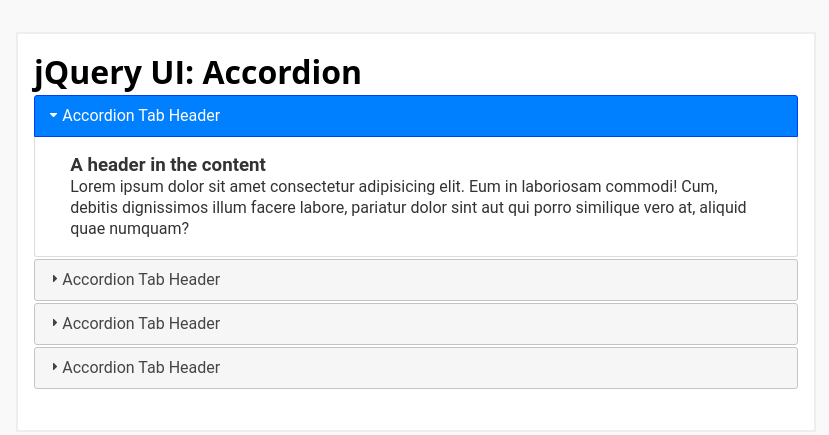
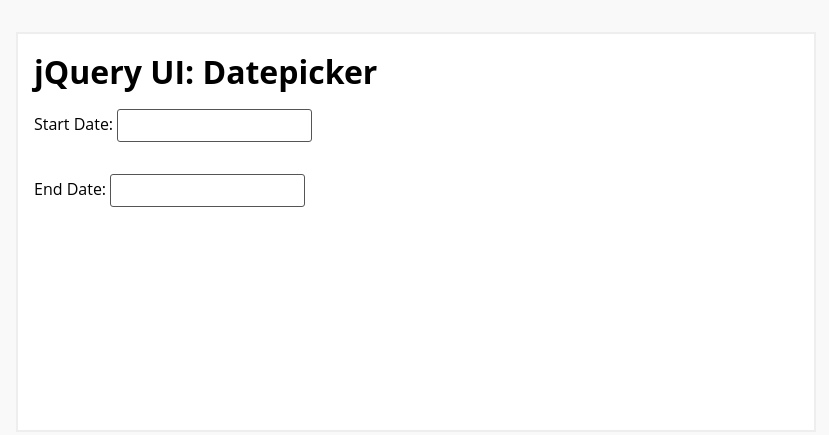
Before and after one commit to frankjr212711/jQueryUI, a plain HTML site: page draggable.html in a window 1280 px wide. Shown: the whole page, without its empty margins (224-1053 px from the left). Drawn offline with nearby package versions, Linux system fonts and the light colour scheme.

Commit message:
added datepicker

```diff
--- a/css/styles.css
+++ b/css/styles.css
@@ -18,7 +18,10 @@
     display: table;
     clear: both;
 }
-#accordion {
-    line-height: 1.5;
-    font-family: 'roboto';
+
+input.date {
+    padding: .5rem;
+    margin: 1rem 0;
+    border: 1px solid #555;
+    border-radius: 3px;
 }
--- a/draggable.html
+++ b/draggable.html
@@ -16,53 +16,10 @@
 <body>
     <div class="container">
 
-        <h1>jQuery UI: Accordion</h1>
+        <h1>jQuery UI: Datepicker</h1>
 
-
-
-
-        <div id="accordion">
-            <h2>Accordion Tab Header</h2>
-            <div>
-                <h3>A header in the content</h3>
-
-                <p>Lorem ipsum dolor sit amet consectetur adipisicing elit. Eum in laboriosam commodi! Cum, debitis dignissimos illum facere labore, pariatur dolor sint aut qui porro similique vero at, aliquid quae numquam?</p>
-            </div>
-
-
-            <h2>Accordion Tab Header</h2>
-            <div>
-                <h3>A header in the content</h3>
-
-                <p>Lorem ipsum dolor sit amet consectetur adipisicing elit. Eum in laboriosam commodi! Cum, debitis dignissimos illum facere labore, pariatur dolor sint aut qui porro similique vero at, aliquid quae numquam?</p>
-
-                <ol>
-                    <li>list item</li>
-                    <li>list item</li>
-                    <li>list item</li>
-                    <li>list item</li>
-                </ol>
-            </div>
-
-
-
-            <h2>Accordion Tab Header</h2>
-            <div>
-                <h3>A header in the content</h3>
-
-                <p>Lorem ipsum dolor sit amet consectetur adipisicing elit. Eum in laboriosam commodi! Cum, debitis dignissimos illum facere labore, pariatur dolor sint aut qui porro similique vero at, aliquid quae numquam?</p>
-            </div>
-
-
-            <h2>Accordion Tab Header</h2>
-            <div>
-                <h3>A header in the content</h3>
-
-                <p>Lorem ipsum dolor sit amet consectetur adipisicing elit. Eum in laboriosam commodi! Cum, debitis dignissimos illum facere labore, pariatur dolor sint aut qui porro similique vero at, aliquid quae numquam?</p>
-            </div>
-
-        </div>
-
+        <label for="">Start Date: <input type="text" class="date"></label><br>
+        <label for="">End Date: <input type="text" class="date"></label>
 
     </div> <!-- .container -->
 
--- a/js/script.js
+++ b/js/script.js
@@ -245,13 +245,36 @@
     $('#sortableToo').sortable({connectWith: '#sortable'});
 
 
+
      /* -------------------------
         ACCORDION
-        https://jqueryui.com/sortable
+        https://jqueryui.com/accordion
         -------------------------- */
     // $('#accordion').accordion();
     // $('#accordion').accordion({collapsible: true });
     $('#accordion').accordion({collapsible: true, heightStyle: 'content' });
 
 
+
+     /* -------------------------
+        DATAPICKER
+        https://jqueryui.com/datepicker
+        -------------------------- */
+
+        $('.date').datepicker({
+            showOtherMonths: true,
+            selectOtherMonths: true,
+            showButtonPanel: true,
+            changeMonth: false,
+            changeYear: true,
+            numberOfMonths: 2,
+            // minDate: -1,
+            // minDate: '-1D',
+            // minDate: '-1W',
+            // minDate: '1W - 3D',
+            maxDate: '+1W + 5D'
+
+        });
+
+
 })
```
